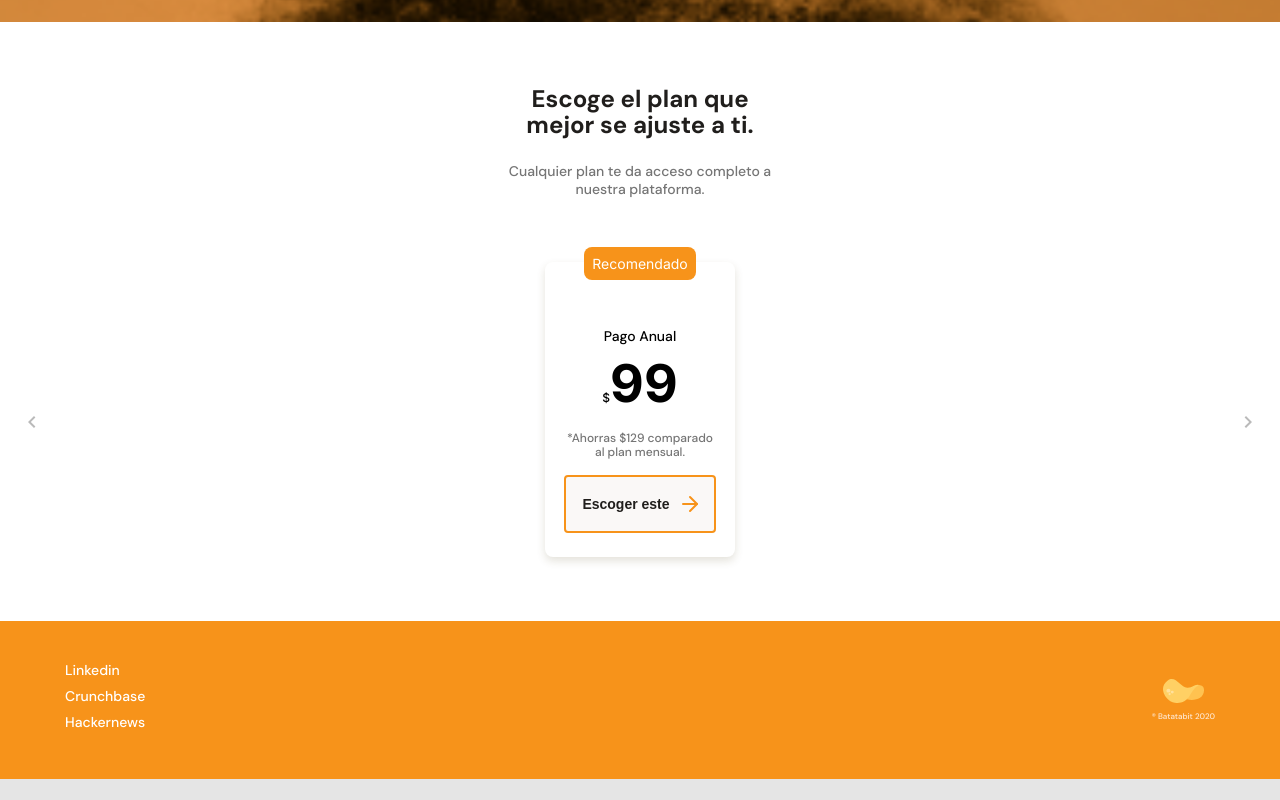
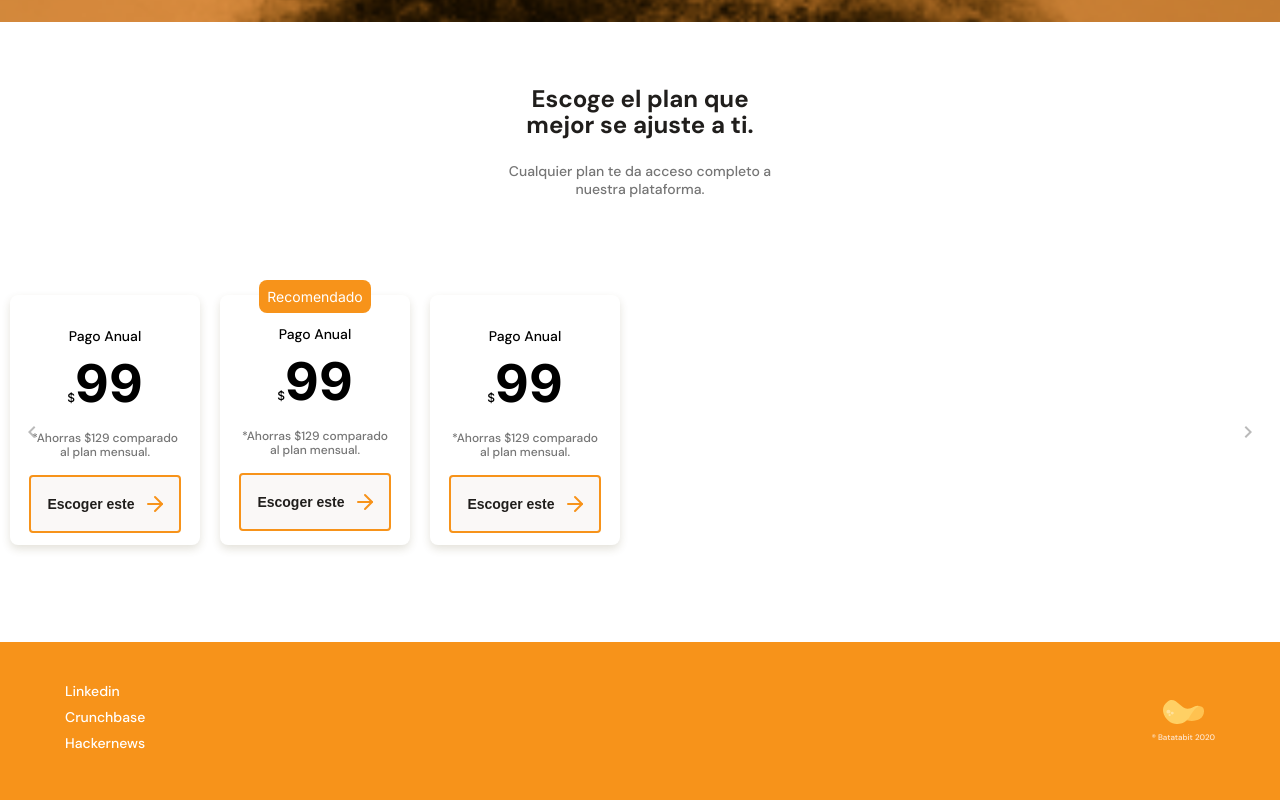
Before and after one commit to fernandabarrionuevo/batata-bit.github.io, a plain HTML site: page index.html in a window 1280 px wide. Shown: the part 2400-3200 px from the top of the page. Before the commit the page ends 3179 px from the top, so only its background shows below. Drawn offline with Linux system fonts and the light colour scheme.

Commit message:
primer slider horizontal

```diff
--- a/index.html
+++ b/index.html
@@ -139,8 +139,25 @@
                 <p>Cualquier plan te da acceso completo a nuestra plataforma.</p>
             </div>
             <section class="price__cards-container">
-                <article class="price__cards__card price__cards__card--anual">
+                <article class="price__cards__card">
+                    <div class="price__card__info">
+                        <h3>Pago Anual</h3>
+                        <p class="price__card__info__price"><span>$</span>99</p>
+                        <p class="price__card__info__text">*Ahorras $129 comparado al plan mensual.</p>
+                        <button>Escoger este<span></span></button>
+                    </div>
+                </article>
+                <article class="price__cards__card">
+
                     <p class="price__card__title">Recomendado</p>
+                    <div class="price__card__info price__card__info--anual">
+                        <h3>Pago Anual</h3>
+                        <p class="price__card__info__price"><span>$</span>99</p>
+                        <p class="price__card__info__text">*Ahorras $129 comparado al plan mensual.</p>
+                        <button>Escoger este<span></span></button>
+                    </div>
+                </article>
+                <article class="price__cards__card">
                     <div class="price__card__info">
                         <h3>Pago Anual</h3>
                         <p class="price__card__info__price"><span>$</span>99</p>
--- a/style.css
+++ b/style.css
@@ -80,6 +80,9 @@ header{
 }
 
 /*----------------MAIN-----------------*/
+main{
+    width: 100%;
+}
 /*Tasa de Cambio*/
 .product-container{
     text-align: center;
@@ -336,8 +339,18 @@ header{
 /*Cards*/
 
 .price__cards-container{
+    align-items: center;
+    display: flex;
+    height: 31.6rem;
     position: relative;
+    overflow-x: scroll;
+    overscroll-behavior-x: contain;
 }
+
+.price__cards-container::-webkit-scrollbar{
+    width: 0;
+}
+
 .price__cards__arrows-left{
     background: url(assets/iconos/arrow-left-gray.svg);
     left: 2rem;
@@ -362,24 +375,33 @@ header{
     background-color: var(--white);
     box-shadow: 0px 4px 8px rgba(89, 73, 30, 0.16);
     border-radius: .8rem;
+    height: 25rem;
     width: 19rem;
-    margin: 0 auto;
+    min-width: 19rem;
+    margin: 0 1rem;
+    scroll-snap-align: center;
 }
 
 .price__card__title{
     background-color: var(--bitcoin-orange);
     border-radius: .8rem;
-    bottom: 1.55rem;
+
     color: var(--white);
     font-family: 'Inter', sans-serif;
     margin: 0 auto;
     padding: .8rem;
+    width: fit-content;
     position: relative;
-    width: fit-content;
+    bottom: 1.55rem;
 }
 
 .price__card__info{
     padding: 1.6rem 1.6rem 2.4rem;
+}
+
+.price__card__info--anual{
+    position: relative;
+    bottom: 3.55rem;
 }
 
 .price__card__info h3{
```
